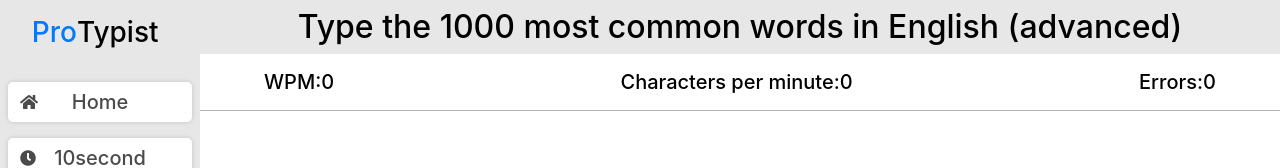
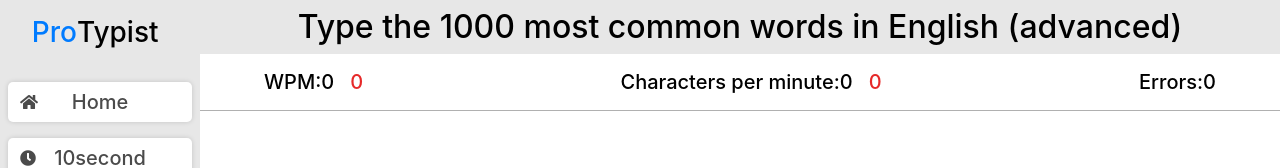
Before and after one commit to anthony-fdez/protypist, a React (Create React App) app: page /1000 in a window 1280 px wide. Shown: the top 168 px of the page. Built offline with nearby package versions, Linux system fonts and the light colour scheme.

Commit message:
Added the previous WPM to the 1000 words game

```diff
--- a/src/components/1000/common1000.js
+++ b/src/components/1000/common1000.js
@@ -19,6 +19,9 @@ function Common1000() {
   const keyboardOnScreen = useSelector(
     (state) => state.keyboardOnScreenReducer
   );
+  const previousWPM = useSelector((state) => state.previousWPMReducer1000);
+  const previousCPM = useSelector((state) => state.previousCPMReducer1000);
+
   //state
   const [textArrayCharacters, setTextArrayCharacters] = useState();
   const [infoAboutCharacter, setInfoAboutCharacter] = useState();
@@ -36,6 +39,8 @@ function Common1000() {
   const [cpm, setCPM] = useState(0);
   const [isUserTyping, setIsUserTyping] = useState(true);
   const [mistakesAlert, setMistakesAlert] = useState(false);
+  const [differenceInWPM, setDifferenceInWPM] = useState(0);
+  const [differenceInCPM, setDIfferenceInCPM] = useState(0);
 
   //========= Convert the plain text into arrays //
 
@@ -83,6 +88,25 @@ function Common1000() {
 
   //========= Display all the characters to the screen //
   //========= This returns an array of spans //
+
+  useEffect(() => {
+    if (isRunning === true) {
+      dispatch({
+        type: "SET_PREVIOUS_WPM_1000",
+        payload: latestWPM1000,
+      });
+      dispatch({
+        type: "SET_PREVIOUS_CPM_100",
+        payload: latestCPM1000,
+      });
+    }
+
+    const differenceWPM = latestWPM1000 - previousWPM;
+    const differenceCPM = latestCPM1000 - previousCPM;
+
+    setDIfferenceInCPM(differenceCPM);
+    setDifferenceInWPM(differenceWPM);
+  }, [isRunning]);
 
   const displayTheArray = () => {
     if (textArrayCharacters !== undefined) {
@@ -310,8 +334,30 @@ function Common1000() {
       <div className="TypingTest">
         <Header text="Type the 1000 most common words in English (advanced)" />
         <div className="statistics">
-          <h5>WPM:{displayWPM()}</h5>
-          <h5>Characters per minute:{displayCPM()}</h5>
+          <div className="d-flex">
+            <h5 className="mr-3">WPM:{displayWPM()}</h5>
+            <h5
+              style={
+                differenceInWPM > 0
+                  ? { color: "rgb(41, 230, 50)" }
+                  : { color: "rgba(230, 41, 41)" }
+              }
+            >
+              {differenceInWPM > 0 ? `+${differenceInWPM}` : differenceInWPM}
+            </h5>
+          </div>
+          <div className="d-flex">
+            <h5 className="mr-3">Characters per minute:{displayCPM()}</h5>
+            <h5
+              style={
+                differenceInWPM > 0
+                  ? { color: "rgb(41, 230, 50)" }
+                  : { color: "rgba(230, 41, 41)" }
+              }
+            >
+              {differenceInCPM > 0 ? `+${differenceInCPM}` : differenceInCPM}
+            </h5>
+          </div>
           <h5>Errors:{mistakes}</h5>
         </div>
         <hr
--- a/src/reducers/rootReducer.js
+++ b/src/reducers/rootReducer.js
@@ -79,7 +79,7 @@ const latestWPMReducer1000 = (state = 0, action) => {
 
 const previousWPMReducer1000 = (state = 0, action) => {
   switch (action.type) {
-    case "SET_PREVIOUS_CPM_1000":
+    case "SET_PREVIOUS_WPM_1000":
       return action.payload;
     default:
       return state;
```
